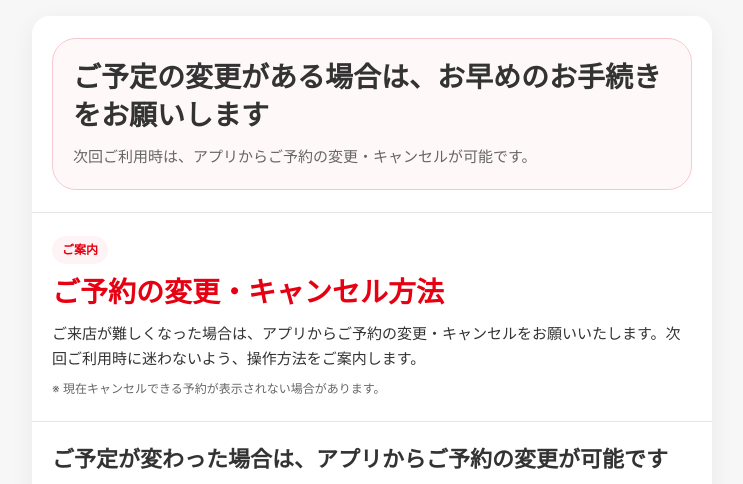
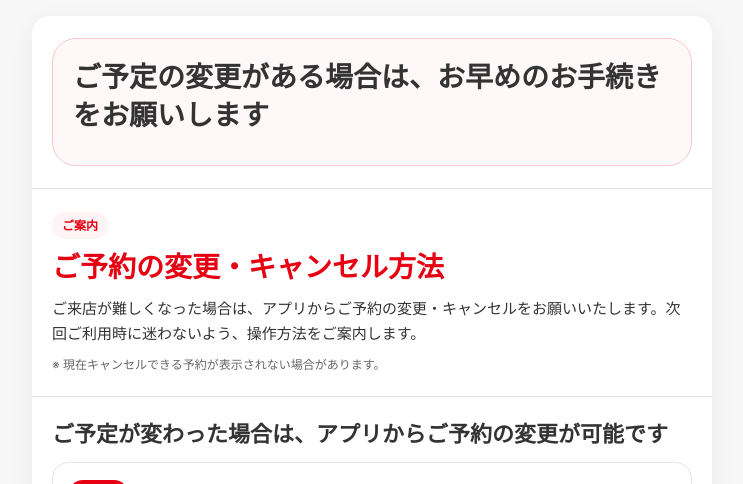
Before and after one commit to atsushiueyama-cell/noshow-LP, a plain HTML site: page index.html in a window 1280 px wide. Shown: the top 484 px of the page, without its empty margins (268-1011 px from the left). Drawn offline with Linux system fonts and the light colour scheme.

Commit message:
Update index.html

```diff
--- a/index.html
+++ b/index.html
@@ -37,7 +37,7 @@ h2{margin:0 0 12px;font-size:22px;line-height:1.4;}
   <section class="hero">
     <div class="top-message">
       <h1>ご予定の変更がある場合は、お早めのお手続きをお願いします</h1>
-      <p>次回ご利用時は、アプリからご予約の変更・キャンセルが可能です。</p>
+
     </div>
   </section>
 
```
